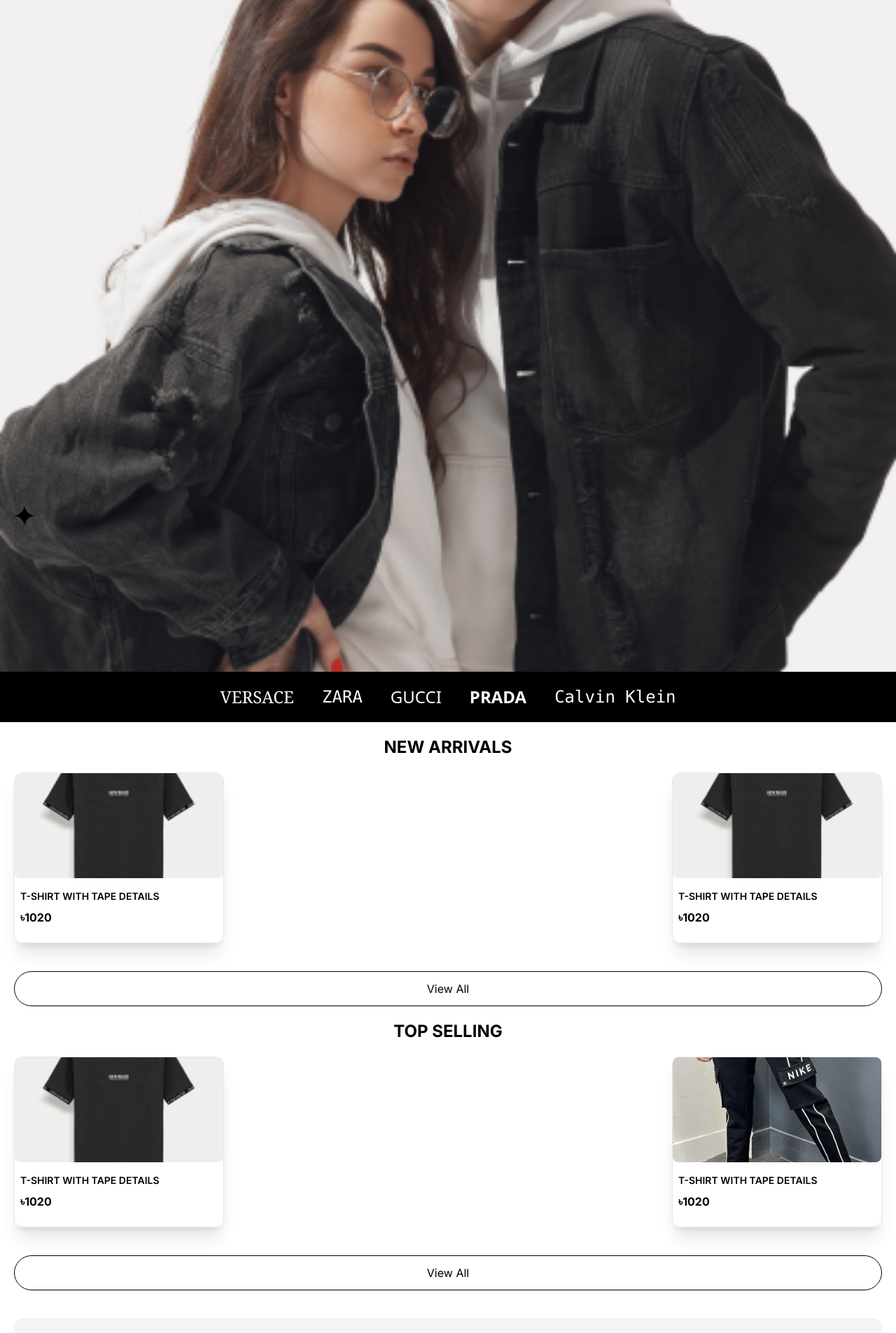
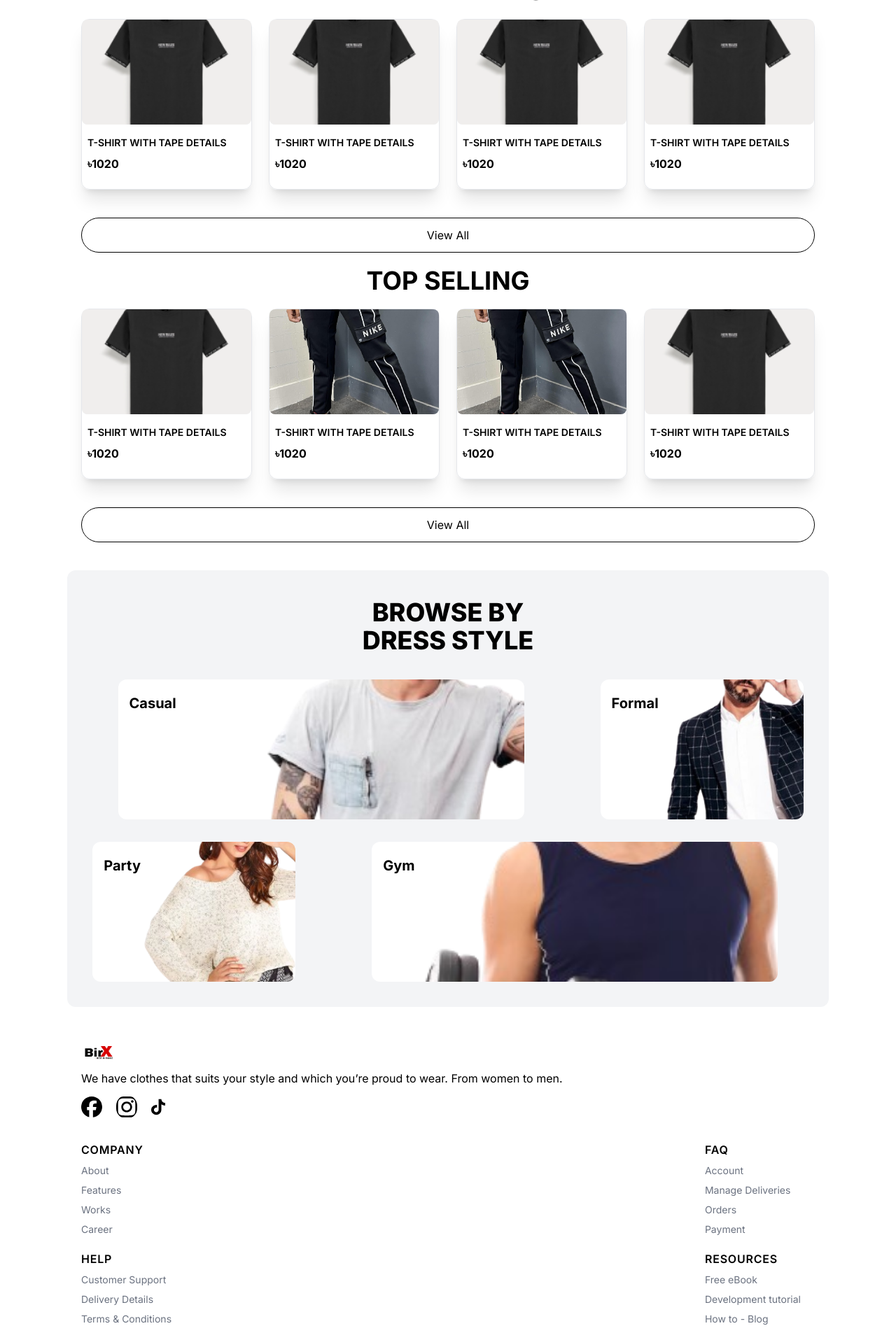
Before and after one commit to Shahabuddin1122/BirX, a Next.js app in the folder frontend/: page / in a window 1280 px wide. Shown: the part 880-2785 px from the top of the page at 70% size. Built offline with nearby package versions, Linux system fonts and the light colour scheme.

Commit message:
add responsive home page design

```diff
--- a/frontend/src/app/page.tsx
+++ b/frontend/src/app/page.tsx
@@ -11,15 +11,17 @@
   return (
       <>
           <Navbar/>
-          <div className={"px-5 pt-10 bg-stone-100"}>
+          <div className={"pt-10 bg-stone-100 md:mx-24 md:flex"}>
+              <div className={"sm:w-full md:w-1/2 px-5 md:flex md:flex-col md:justify-center lg:gap-y-4"}>
                   <h1 className={"text-4xl font-extrabold"}>FIND CLOTHES THAT MATCHES YOUR STYLE</h1>
-              <p className={"text-xl py-3"}>Browse through our diverse range of meticulously crafted garments, designed
+                  <p className={"text-xl py-3"}>Browse through our diverse range of meticulously crafted garments,
+                      designed
                       to bring out your individuality and cater to your sense of style.</p>
-              <Button text={"Shop now"} option={true} onclick={()=> router.push('/products')}/>
+                  <Button text={"Shop now"} option={true} onclick={() => router.push('/products')}/>
                   <div className={"flex justify-around py-3"}>
                       <div>
                           <h1 className={"text-lg font-bold"}>1000+</h1>
-                      <p className={"text-sm"}>International Brands</p>
+                          <p className={"text-sm"}>High-Quality Products</p>
                       </div>
                       <div>
                           <h1 className={"text-lg font-bold"}>200+</h1>
@@ -27,37 +29,64 @@
                       </div>
                   </div>
               </div>
-          <div className={"relative"}>
-              <img src={"/hero_image.png"} alt={"hero image"} className={"w-full"}/>
+              <div className={"relative md:w-1/2"}>
+                  <Image src={"/hero_image.png"} alt={"hero image"} width={200} height={500} layout={'responsive'} objectFit={'cover'}/>
                   <Image src={"/star.svg"} alt={"star"} width={60} height={60} className={"absolute top-10 right-5"}/>
-              <Image src={"/star.svg"} alt={"star"} width={30} height={30} className={"absolute bottom-52 left-5"}/>
+                  <Image src={"/star.svg"} alt={"star"} width={30} height={30} className={"absolute bottom-52 left-5 lg:bottom-64"}/>
               </div>
-          <div className={"w-full p-5 bg-black text-white flex flex-wrap justify-center gap-x-10 gap-y-2"}>
+          </div>
+
+          <div className={"md:mx-24 p-5 bg-black text-white flex flex-wrap justify-center gap-x-10 gap-y-2"}>
               <p className={"font-serif text-2xl"}>VERSACE</p>
               <p className={"font-mono text-2xl"}>ZARA</p>
               <p className={"font-sans text-2xl"}>GUCCI</p>
               <p className={"font-sans font-bold text-2xl"}>PRADA</p>
               <p className={"font-mono text-2xl font-extralight"}>Calvin Klein</p>
           </div>
-          <div className={"px-5"}>
-              <h1 className={"text-2xl font-bold text-center py-5"}>NEW ARRIVALS</h1>
-              <div className={"flex justify-between gap-x-6 pb-5"}>
-                  <ProductCard image={"/shirt.png"} name={'T-SHIRT WITH TAPE DETAILS'} price={'1020'} onClick={()=> router.push('/product/1')}/>
-                  <ProductCard image={"/shirt.png"} name={'T-SHIRT WITH TAPE DETAILS'} price={'1020'} onClick={()=> router.push('/product/1')}/>
+          <div className="px-5 md:mx-24">
+              <h1 className="text-2xl font-bold text-center py-5 lg:text-4xl">NEW ARRIVALS</h1>
+
+              <div className="grid grid-cols-2 md:grid-cols-3 lg:grid-cols-4 gap-x-6 pb-5">
+                  <ProductCard image="/shirt.png" name="T-SHIRT WITH TAPE DETAILS" price="1020"
+                               onClick={() => router.push('/product/1')}/>
+                  <ProductCard image="/shirt.png" name="T-SHIRT WITH TAPE DETAILS" price="1020"
+                               onClick={() => router.push('/product/1')}/>
+                  <div className="hidden md:block">
+                      <ProductCard image="/shirt.png" name="T-SHIRT WITH TAPE DETAILS" price="1020"
+                                   onClick={() => router.push('/product/1')}/>
                   </div>
-              <Button text={"View All"} option={false} onclick={()=> router.push('/products')}/>
+                  <div className="hidden lg:block">
+                      <ProductCard image="/shirt.png" name="T-SHIRT WITH TAPE DETAILS" price="1020"
+                                   onClick={() => router.push('/product/1')}/>
                   </div>
-          <div className={"px-5"}>
-              <h1 className={"text-2xl font-bold text-center py-5"}>TOP SELLING</h1>
-              <div className={"flex justify-between gap-x-6 pb-5"}>
-                  <ProductCard image={"/shirt.png"} name={'T-SHIRT WITH TAPE DETAILS'} price={'1020'} onClick={()=> router.push('/product/1')}/>
-                  <ProductCard image={"/pant.jpg"} name={'T-SHIRT WITH TAPE DETAILS'} price={'1020'} onClick={()=> router.push('/product/1')}/>
               </div>
-              <Button text={"View All"} option={false} onclick={()=> router.push('/products')}/>
+
+              <Button text="View All" option={false} onClick={() => router.push('/products')}/>
           </div>
-          <div className={"mx-5 bg-gray-100 rounded-xl my-10 py-5"}>
-              <h1 className={"text-4xl font-extrabold text-center py-5"}>BROWSE BY <br/>DRESS STYLE</h1>
-              <div className={"w-4/5 h-[200px] bg-white mx-auto rounded-xl relative my-4"}>
+
+
+          <div className={"px-5 md:mx-24"}>
+              <h1 className={"text-2xl font-bold text-center py-5 lg:text-4xl"}>TOP SELLING</h1>
+              <div className="grid grid-cols-2 md:grid-cols-3 lg:grid-cols-4 gap-x-6 pb-5">
+                  <ProductCard image="/shirt.png" name="T-SHIRT WITH TAPE DETAILS" price="1020"
+                               onClick={() => router.push('/product/1')}/>
+                  <ProductCard image="/pant.jpg" name="T-SHIRT WITH TAPE DETAILS" price="1020"
+                               onClick={() => router.push('/product/1')}/>
+                  <div className="hidden md:block">
+                      <ProductCard image="/pant.jpg" name="T-SHIRT WITH TAPE DETAILS" price="1020"
+                                   onClick={() => router.push('/product/1')}/>
+                  </div>
+                  <div className="hidden lg:block">
+                      <ProductCard image="/shirt.png" name="T-SHIRT WITH TAPE DETAILS" price="1020"
+                                   onClick={() => router.push('/product/1')}/>
+                  </div>
+              </div>
+              <Button text={"View All"} option={false} onclick={() => router.push('/products')}/>
+          </div>
+          <div className={"sm:mx-5 md:mx-24 bg-gray-100 rounded-xl my-10 py-5"}>
+              <h1 className={"text-4xl font-extrabold text-center py-5 lg:text-4xl"}>BROWSE BY <br/>DRESS STYLE</h1>
+              <div className={"grid grid-cols-1 md:grid-cols-3"}>
+                  <div className={"w-4/5 h-[200px] bg-white mx-auto rounded-xl relative my-4 md:col-span-2"}>
                       <Image src={"/casual.png"} alt={"casual"} fill objectFit={"cover"} className={"rounded-xl"}/>
                       <h2 className={"absolute top-5 left-4 font-bold text-xl"}>Casual</h2>
                   </div>
@@ -69,9 +98,10 @@
                       <Image src={"/party.png"} alt={"party"} fill objectFit={"cover"} className={"rounded-xl"}/>
                       <h2 className={"absolute top-5 left-4 font-bold text-xl"}>Party</h2>
                   </div>
-              <div className={"w-4/5 h-[200px] bg-white mx-auto rounded-xl relative my-4"}>
+                  <div className={"w-4/5 h-[200px] bg-white mx-auto rounded-xl relative my-4 md:col-span-2"}>
                       <Image src={"/gym.png"} alt={"gym"} fill objectFit={"cover"} className={"rounded-xl"}/>
                       <h2 className={"absolute top-5 left-4 font-bold text-xl"}>Gym</h2>
+                  </div>
               </div>
           </div>
           <Footer/>
--- a/frontend/src/components/Footer.tsx
+++ b/frontend/src/components/Footer.tsx
@@ -3,7 +3,7 @@
 const Footer = () => {
 return (
     <>
-        <div className={"px-5"}>
+        <div className={"sm:px-5 md:mx-24"}>
             <Image src={"/logo.png"} alt={"logo"} width={50} height={50}/>
             <p>We have clothes that suits your style and which you’re proud to wear. From women to men.</p>
             <div className={"py-3"}>
--- a/frontend/src/components/navbar.tsx
+++ b/frontend/src/components/navbar.tsx
@@ -11,7 +11,7 @@
 
     return (
         <>
-            <div className={"w-full px-5 py-5 flex justify-between items-center"}>
+            <div className={"md:mx-24  px-5 py-5 flex justify-between items-center"}>
                 <div className={"flex justify-center items-center gap-4"}>
                     <Image src={"/bars.svg"} alt={"bar"} width={24} height={24} onClick={toggleSidebar} className={"cursor-pointer block sm:hidden"}/>
                     <Image src={"/logo.png"} alt={"logo"} width={50} height={50}/>
```
Lines whose indentation alone changed are shown as unchanged.
